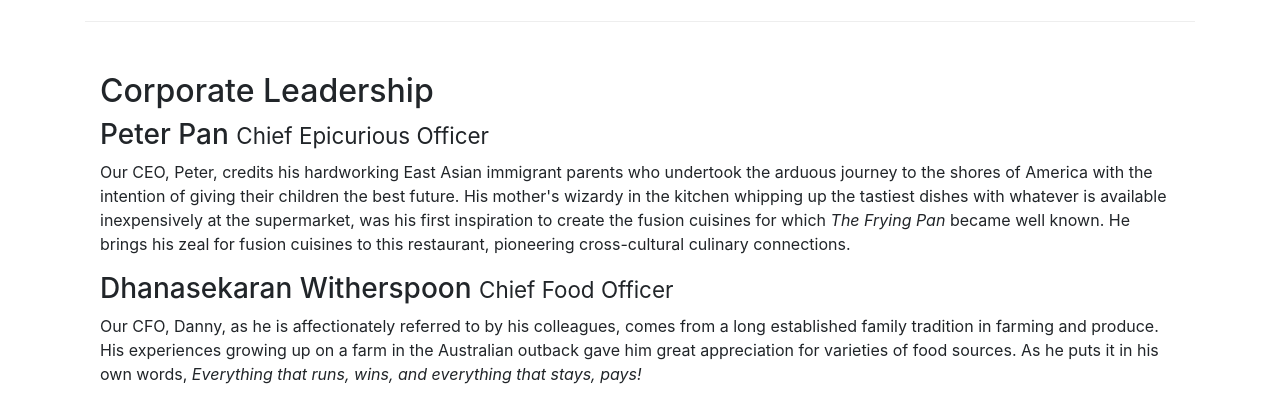
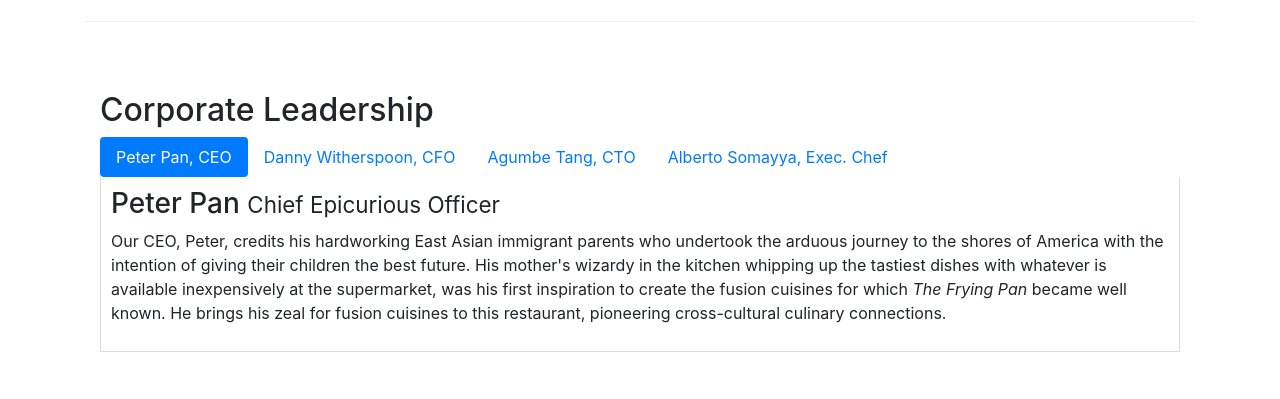
Before and after one commit to Arc-tic-Wolf/Foodme, a website: page aboutus.html in a window 1280 px wide. Shown: the part 900-1299 px from the top of the page. Drawn offline with nearby package versions, Linux system fonts and the light colour scheme.

Commit message:
Tabs implemented

```diff
--- a/aboutus.html
+++ b/aboutus.html
@@ -108,14 +108,43 @@
             <div class="col-12 col-sm-12 ">
                 <h2 >Corporate Leadership</h2>
 
+                <ul class="nav nav-pills">
+                    <li class="nav-item">
+                        <a class="nav-link active" href="#peter"
+                        role="tab" data-toggle="tab">Peter Pan, CEO</a>
+                    </li>
+                    <li class="nav-item">
+                        <a class="nav-link" href="#danny"
+                        role="tab" data-toggle="tab">Danny Witherspoon, CFO</a>
+                    </li>
+                    <li class="nav-item">
+                        <a class="nav-link" href="#agumbe"
+                        role="tab" data-toggle="tab">Agumbe Tang, CTO</a>
+                    </li>
+                    <li class="nav-item">
+                        <a class="nav-link" href="#alberto"
+                        role="tab" data-toggle="tab">Alberto Somayya, Exec. Chef</a>
+                    </li>
+                </ul>
+                <div class="tab-content">
+                    <div role="tabpanel" class="tab-pane fade show active" id="peter">
                         <h3>Peter Pan <small>Chief Epicurious Officer</small></h3>
                         <p class="d-none d-sm-block">Our CEO, Peter, credits his hardworking East Asian immigrant parents who undertook the arduous journey to the shores of America with the intention of giving their children the best future. His mother's wizardy in the kitchen whipping up the tastiest dishes with whatever is available inexpensively at the supermarket, was his first inspiration to create the fusion cuisines for which <em>The Frying Pan</em> became well known. He brings his zeal for fusion cuisines to this restaurant, pioneering cross-cultural culinary connections.</p>
-                <h3>Dhanasekaran Witherspoon <small>Chief Food Officer</small></h3>
+                    </div>
+                    <div role="tabpanel" class="tab-pane fade" id="danny">
+                        <h3>Danny Witherspoon <small>Chief Food Officer</small></h3>
                         <p class="d-none d-sm-block">Our CFO, Danny, as he is affectionately referred to by his colleagues, comes from a long established family tradition in farming and produce. His experiences growing up on a farm in the Australian outback gave him great appreciation for varieties of food sources. As he puts it in his own words, <em>Everything that runs, wins, and everything that stays, pays!</em></p>
+                    </div>
+                    <div role="tabpanel" class="tab-pane fade" id="agumbe">
                         <h3>Agumbe Tang <small>Chief Taste Officer</small></h3>
                         <p class="d-none d-sm-block">Blessed with the most discerning gustatory sense, Agumbe, our CTO, personally ensures that every dish that we serve meets his exacting tastes. Our chefs dread the tongue lashing that ensues if their dish does not meet his exacting standards. He lives by his motto, <em>You click only if you survive my lick.</em></p>
+                    </div>
+                    <div role="tabpanel" class="tab-pane fade" id="alberto">
                         <h3>Alberto Somayya <small>Executive Chef</small></h3>
                         <p class="d-none d-sm-block">Award winning three-star Michelin chef with wide International experience having worked closely with whos-who in the culinary world, he specializes in creating mouthwatering Indo-Italian fusion experiences. He says, <em>Put together the cuisines from the two craziest cultures, and you get a winning hit! Amma Mia!</em></p>
+                    </div>
+                </div>
+
             </div>
        </div>
        <div class="row row-content">
--- a/css/styles.css
+++ b/css/styles.css
@@ -33,3 +33,10 @@ body{
     background-color: #512da8;
 
 }
+.tab-content{
+    border-left: 1px solid #ddd;
+    border-right: 1px solid #ddd;
+    border-bottom: 1px solid #ddd;
+    padding: 10px;
+
+}
```
Lines whose indentation alone changed are shown as unchanged.
